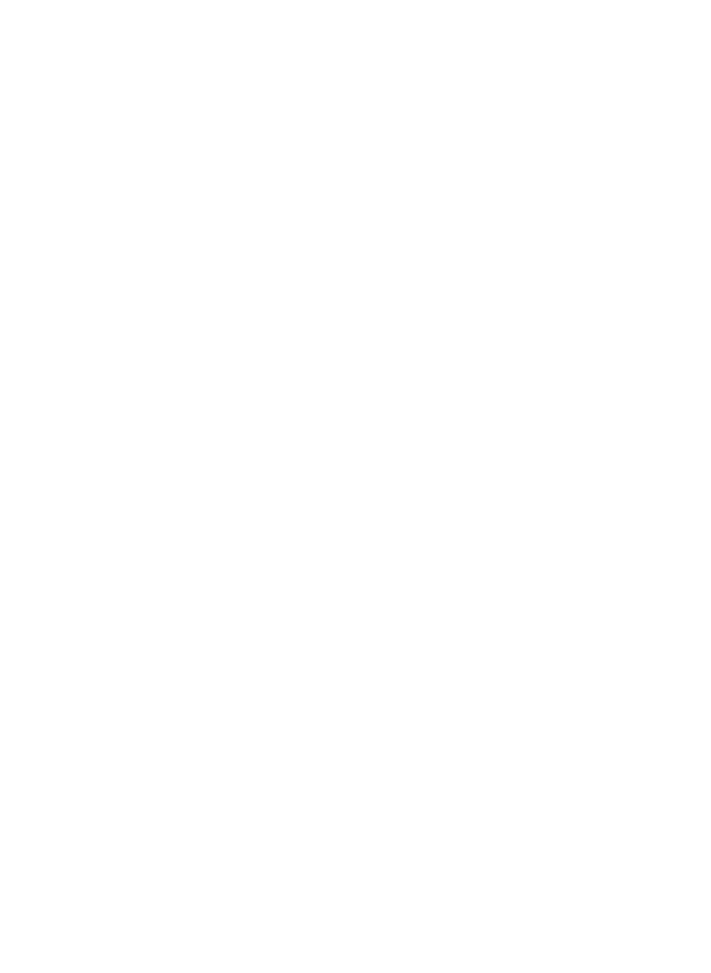
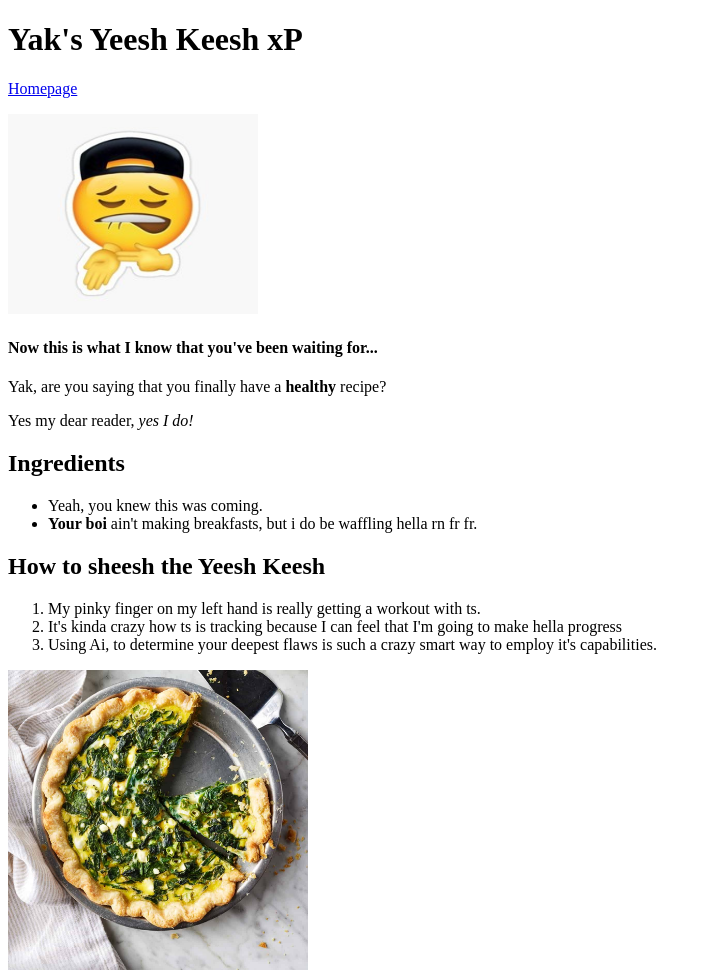
Before and after one commit to TyRero/odin-recipes, a plain HTML site: page recipes/quiche.html in a window 1280 px wide. Shown: the whole page, without its empty margins (0-711 px from the left). Before the commit the page ends 800 px from the top, so only its background shows below. Drawn offline with Linux system fonts and the light colour scheme.

Commit message:
In the images directory, added:     Sheesh emoji image *humour     Spinach quiche image *non-humour
Corrected a typo on index.html linking to
the quiche.html page. (was missing .html at end
of phrase)

Filled out all info for quiche.html, including:
    Brief introduction to the page
    Link back to index.html <Homepage>
    Igredients list
    Proecedure for recipe
    Concluding image of aforementioned,
    Spinach quiche

```diff
--- a/recipes/quiche.html
+++ b/recipes/quiche.html
@@ -0,0 +1,38 @@
+<!DOCTYPE html>
+<html lang="en">
+    <head>
+        <meta charset="UTF-8">
+        <title>Yak's Yeesh Keesh</title>
+    </head>
+
+    <h1>Yak's Yeesh Keesh xP</h1>
+
+    <p>
+        <a href="../index.html">Homepage</a>
+    </p>
+
+    <p>
+        <img src="../images/Sheesh.jpg" alt="Sheesh emoji image" width="250" height="200">
+    </p>
+
+    <h4>Now this is what I know that you've been waiting for...</h4>
+
+<p>Yak, are you saying that you finally have a <strong>healthy</strong> recipe?</p>
+<p>Yes my dear reader, <em>yes I do!</em></p>
+
+<h2>Ingredients</h2>
+<ul>
+    <li>Yeah, you knew this was coming.</li>
+    <li><b>Your boi</b> ain't making breakfasts, but i do be waffling hella rn fr fr.</li>
+</ul>
+
+<h2>How to sheesh the Yeesh Keesh</h2>
+<ol>
+    <li>My pinky finger on my left hand is really getting a workout with ts.</li>
+    <li>It's kinda crazy how ts is tracking because I can feel that I'm going to make hella progress</li>
+    <li>Using Ai, to determine your deepest flaws is such a crazy smart way to employ it's capabilities.</li>
+</ol>
+
+<img src="../images/Spinach-quiche.jpg" alt="Spinach quiche" width="300" height="300">
+
+</html>
```
Also changed, not shown: index.html (+1 -1 lines), images/Sheesh.jpg (added), images/Spinach-quiche.jpg (added).
